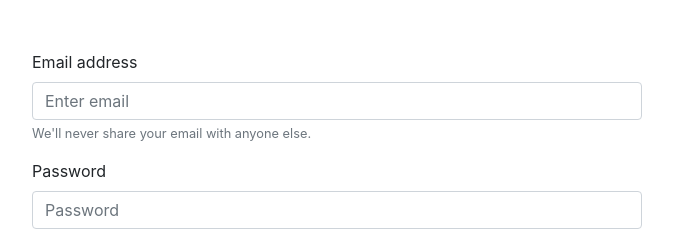
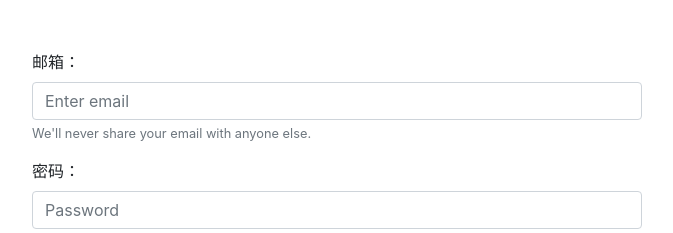
Before and after one commit to haschild/bootstrap-first, an Angular app: page /login in a window 1280 px wide. Shown: the top 233 px of the page, without its empty margins (303-976 px from the left). Built offline with nearby package versions, Linux system fonts and the light colour scheme.

Commit message:
template form 方式校验表单

```diff
--- a/src/app/login/login.component.html
+++ b/src/app/login/login.component.html
@@ -2,7 +2,7 @@
     <div class="login col-6 offset-3">
         <form #ngForm='ngForm'>
             <div class="form-group">
-                <label for="exampleInputEmail1">Email address</label>
+                <label for="exampleInputEmail1">邮箱：</label>
                 <input type="email" #email="ngModel" [(ngModel)]='user.email' name="email" class="form-control" id="email" aria-describedby="email" placeholder="Enter email" required email />
 
                 <small id="emailHelp" class="form-text text-muted">We'll never share your email with anyone else.</small>
@@ -18,8 +18,14 @@
                 </div>
             </div>
             <div class="form-group">
-                <label for="exampleInputPassword1">Password</label>
-                <input type="password" class="form-control" id="exampleInputPassword1" placeholder="Password">
+                <label for="exampleInputPassword1">密码：</label>
+                <input type="password" class="form-control" id="password" [(ngModel)]="user.password" placeholder="Password" #password="ngModel" name="password" required minlength="6">
+                <div *ngIf="password.invalid && (password.dirty || password.touched)" class="alert alert-danger">
+                    <div *ngIf="password.errors.required">密码不能为空.</div>
+                    <div *ngIf="password.errors.minlenght">密码长度不能小于6个字符.</div>
+
+
+                </div>
             </div>
             <div class="form-check">
                 <input type="checkbox" class="form-check-input" id="exampleCheck">
```
Also changed, not shown: src/app/login/login.component.ts (+5 -2 lines).
